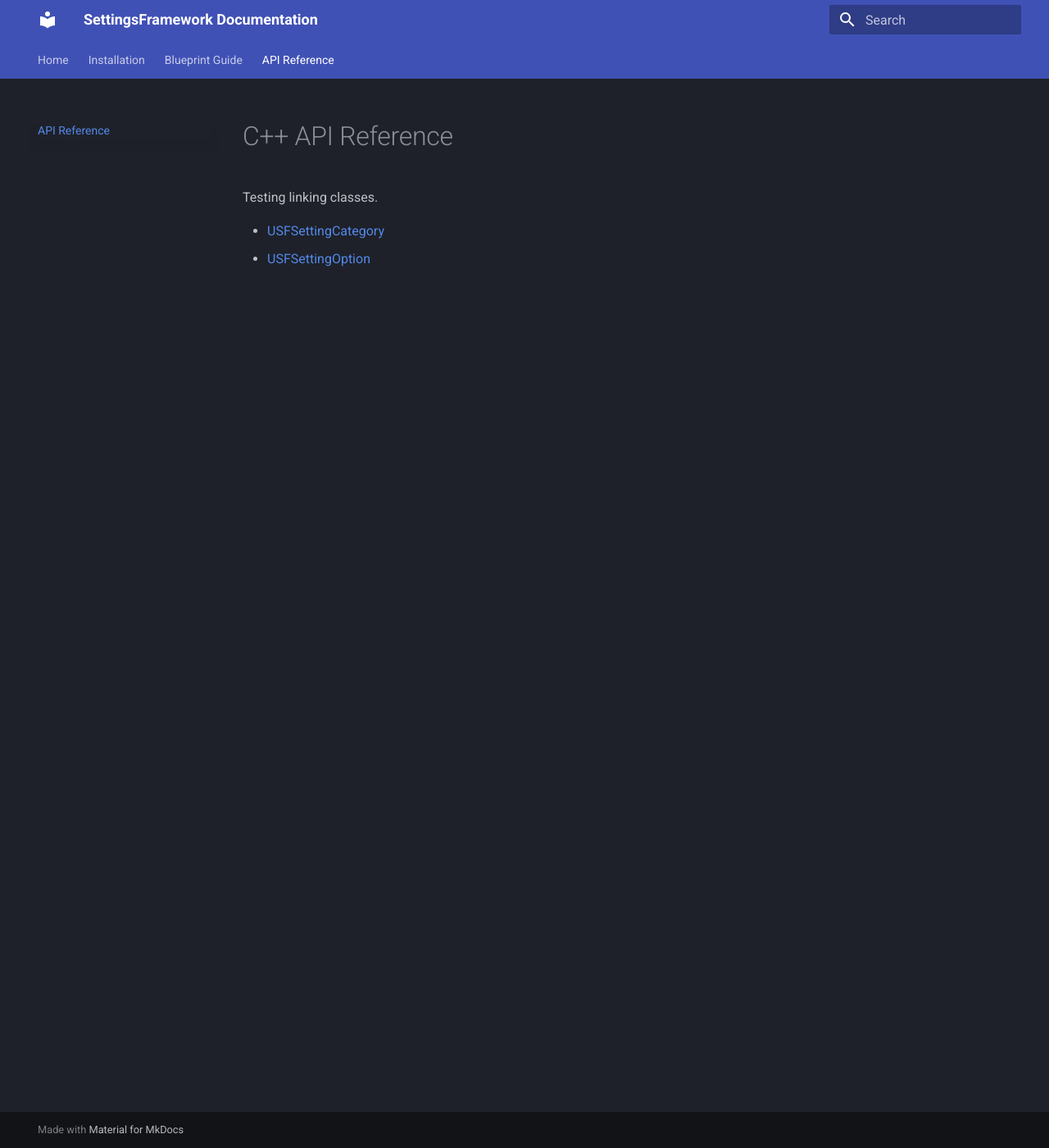
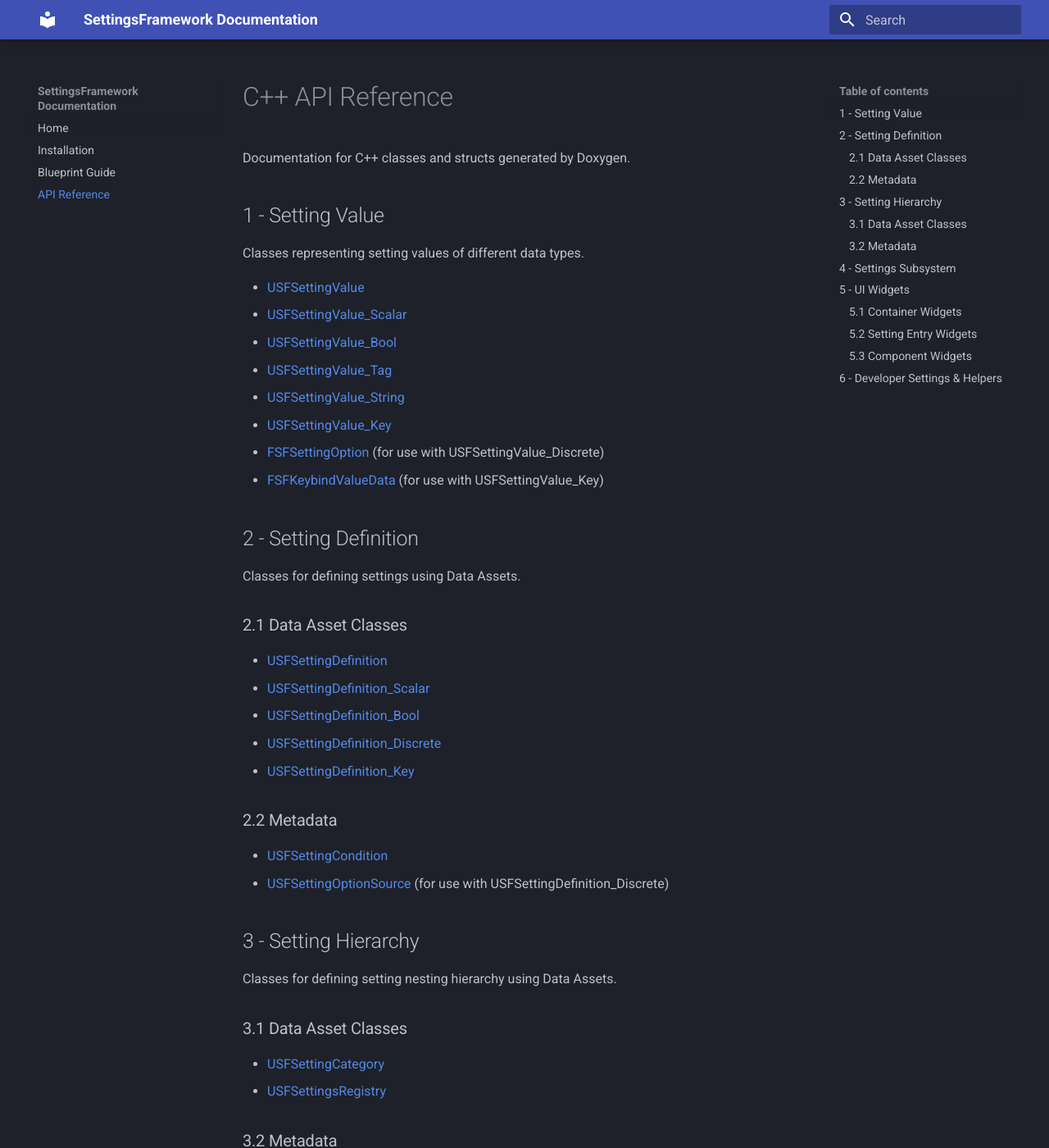
Before and after one commit to apham4/SettingsFramework, an MkDocs documentation site: the page built from docs/api.md, in a window 1280 px wide and 1400 px high. Shown: the whole window at 82% size. Built offline with MkDocs 1.6.1 and Material for MkDocs 9.7.7, drawn with Linux system fonts in a browser that asks for light colours; some of the changed text lies outside the part shown.

Commit message:
Added links for API page + account for UE macros in mkdocs

```diff
--- a/docs/api.md
+++ b/docs/api.md
@@ -1,6 +1,89 @@
 # C++ API Reference
 
-Testing linking classes.
+Documentation for C++ classes and structs generated by Doxygen.
 
-* [USFSettingCategory](SettingsFramework/class_u_s_f_setting_category.md)
-* [USFSettingOption](SettingsFramework/struct_f_s_f_setting_option.md)
+## 1 - Setting Value
+
+Classes representing setting values of different data types.
+
+* [USFSettingValue](SettingsFramework\class_u_s_f_setting_value.md)
+* [USFSettingValue_Scalar](SettingsFramework\class_u_s_f_setting_value___scalar.md)
+* [USFSettingValue_Bool](SettingsFramework\class_u_s_f_setting_value___bool.md)
+* [USFSettingValue_Tag](SettingsFramework\class_u_s_f_setting_value___tag.md)
+* [USFSettingValue_String](SettingsFramework\class_u_s_f_setting_value___string.md)
+* [USFSettingValue_Key](SettingsFramework\class_u_s_f_setting_value___key.md)
+* [FSFSettingOption](SettingsFramework\struct_f_s_f_setting_option.md) (for use with USFSettingValue_Discrete)
+* [FSFKeybindValueData](SettingsFramework\struct_f_s_f_keybind_value_data.md) (for use with USFSettingValue_Key)
+
+
+## 2 - Setting Definition
+
+Classes for defining settings using Data Assets.
+
+### 2.1 Data Asset Classes
+
+* [USFSettingDefinition](SettingsFramework\class_u_s_f_setting_definition.md)
+* [USFSettingDefinition_Scalar](SettingsFramework\class_u_s_f_setting_definition___scalar.md)
+* [USFSettingDefinition_Bool](SettingsFramework\class_u_s_f_setting_definition___bool.md)
+* [USFSettingDefinition_Discrete](SettingsFramework\class_u_s_f_setting_definition___discrete.md)
+* [USFSettingDefinition_Key](SettingsFramework\class_u_s_f_setting_definition___key.md)
+
+### 2.2 Metadata
+
+* [USFSettingCondition](SettingsFramework\class_u_s_f_setting_condition.md)
+* [USFSettingOptionSource](SettingsFramework\class_u_s_f_setting_option_source.md) (for use with USFSettingDefinition_Discrete)
+
+
+## 3 - Setting Hierarchy
+
+Classes for defining setting nesting hierarchy using Data Assets.
+
+### 3.1 Data Asset Classes
+
+* [USFSettingCategory](SettingsFramework\class_u_s_f_setting_category.md)
+* [USFSettingsRegistry](SettingsFramework\class_u_s_f_settings_registry.md)
+
+### 3.2 Metadata
+
+* [FSFSettingGroup](SettingsFramework\struct_f_s_f_setting_group.md)
+
+
+## 4 - Settings Subsystem
+
+* [USFSettingsSubsystem](SettingsFramework\class_u_s_f_settings_subsystem.md)
+* [USFSaveGame](SettingsFramework\class_u_s_f_save_game.md)
+
+
+## 5 - UI Widgets
+
+Widget classes for building a settings screen populated using Data Assets defined above. Supports CommonUI and EnhancedInput navigation.
+
+* [USFSettingsScreen](SettingsFramework\class_u_s_f_settings_screen.md)
+* [USFSettingInfoDisplay](SettingsFramework\class_u_s_f_setting_info_display.md)
+
+### 5.1 Container Widgets
+
+* [USFCategoryTabBase](SettingsFramework\class_u_s_f_category_tab_base.md)
+* [USFCategoryTab_Branch](SettingsFramework\class_u_s_f_category_tab___branch.md)
+* [USFCategoryTab_Leaf](SettingsFramework\class_u_s_f_category_tab___leaf.md)
+* [USFSettingGroupWidget](SettingsFramework\class_u_s_f_setting_group_widget.md)
+
+### 5.2 Setting Entry Widgets
+
+* [USFSettingEntryWidget](SettingsFramework\class_u_s_f_setting_entry_widget.md)
+* [USFSettingEntryWidget_Slider](SettingsFramework\class_u_s_f_setting_entry_widget___slider.md)
+* [USFSettingEntryWidget_Checkbox](SettingsFramework\class_u_s_f_setting_entry_widget___checkbox.md)
+* [USFSettingEntryWidget_Rotator](SettingsFramework\class_u_s_f_setting_entry_widget___rotator.md)
+* [USFSettingEntryWidget_Keybind](SettingsFramework\class_u_s_f_setting_entry_widget___keybind.md)
+
+### 5.3 Component Widgets
+
+* [USFCategoryTabButtonBase](SettingsFramework\class_u_s_f_category_tab_button_base.md)
+
+
+## 6 - Developer Settings & Helpers
+
+Project-wide configurations and static blueprint function library with helper functions.
+
+* [USFSettingsDeveloperSettings](SettingsFramework\class_u_s_f_settings_developer_settings.md)
+* [USFFunctionLibrary](SettingsFramework\class_u_s_f_function_library.md)
--- a/mkdocs.yml
+++ b/mkdocs.yml
@@ -4,7 +4,6 @@ site_description: Documentation for the UE5 SettingsFramework Plugin
 theme:
   name: material
   features:
-    - navigation.tabs
     - navigation.sections
     - navigation.top
   palette:
@@ -24,6 +23,17 @@ plugins:
             FILE_PATTERNS: "*.cpp *.h"
             RECURSIVE: YES
             EXTRACT_ALL: YES
+            ENABLE_PREPROCESSING: YES
+            MACRO_EXPANSION: YES
+            EXPAND_ONLY_PREDEF: YES
+            PREDEFINED: >
+              "UCLASS(...)= "
+              "USTRUCT(...)= "
+              "UENUM(...)= "
+              "GENERATED_BODY()= "
+              "UPROPERTY(...)= "
+              "UFUNCTION(...)= "
+              "PURE_VIRTUAL(...)="
 
 nav:
   - Home: index.md
```
